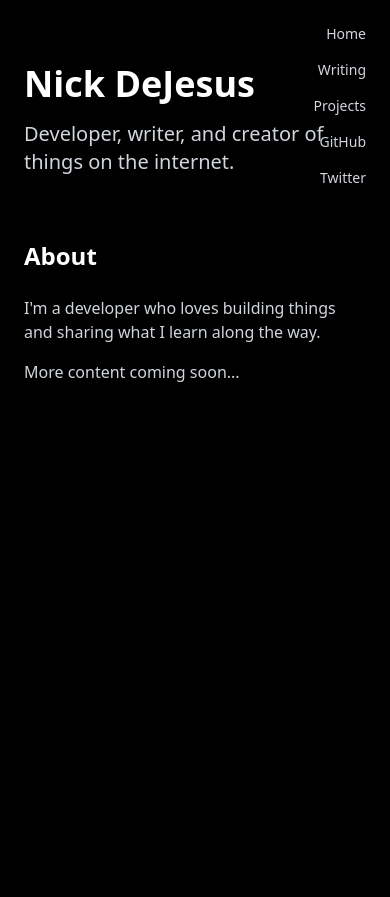
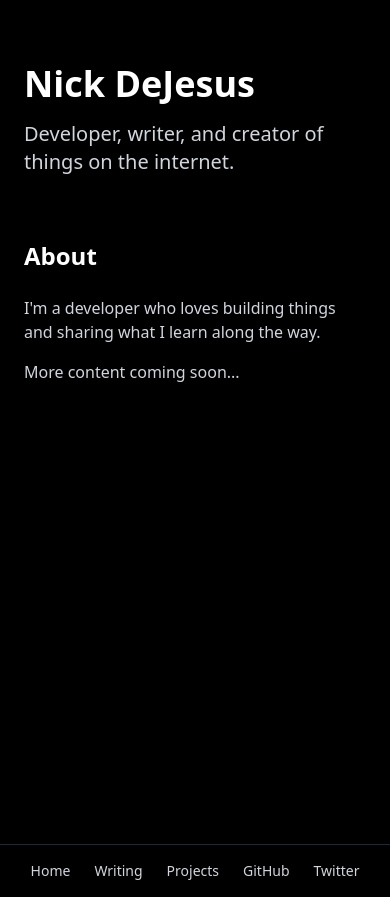
Before and after one commit to dayhaysoos/dayhaysoos.com, a Next.js app: page / in a window 390 px wide. Before the commit the page ends 844 px from the top, so only its background shows below. Built offline with nearby package versions, Linux system fonts and the light colour scheme.

Commit message:
updated for mobile

```diff
--- a/app/layout.tsx
+++ b/app/layout.tsx
@@ -17,34 +17,31 @@ export default function RootLayout({
   return (
     <html lang="en" className="dark">
       <body className="font-sans bg-black text-white min-h-screen antialiased">
-        <nav className="fixed top-0 right-0 p-6 z-50">
+        {/* Desktop nav: fixed top-right */}
+        <nav className="hidden md:block fixed top-0 right-0 p-6 z-50">
           <div className="flex flex-col gap-4 text-right">
-            <Link href="/" className="text-gray-300 hover:text-white transition-colors text-sm">
-              Home
-            </Link>
-            <Link href="/writing" className="text-gray-300 hover:text-white transition-colors text-sm">
-              Writing
-            </Link>
-            <Link href="/projects" className="text-gray-300 hover:text-white transition-colors text-sm">
-              Projects
-            </Link>
-            <Link
-              href="https://github.com/dayhaysoos"
-              target="_blank"
-              className="text-gray-300 hover:text-white transition-colors text-sm"
-            >
-              GitHub
-            </Link>
-            <Link
-              href="https://twitter.com/dayhaysoos"
-              target="_blank"
-              className="text-gray-300 hover:text-white transition-colors text-sm"
-            >
-              Twitter
-            </Link>
+            <Link href="/" className="text-gray-300 hover:text-white transition-colors text-sm">Home</Link>
+            <Link href="/writing" className="text-gray-300 hover:text-white transition-colors text-sm">Writing</Link>
+            <Link href="/projects" className="text-gray-300 hover:text-white transition-colors text-sm">Projects</Link>
+            <Link href="https://github.com/dayhaysoos" target="_blank" className="text-gray-300 hover:text-white transition-colors text-sm">GitHub</Link>
+            <Link href="https://twitter.com/dayhaysoos" target="_blank" className="text-gray-300 hover:text-white transition-colors text-sm">Twitter</Link>
           </div>
         </nav>
-        {children}
+
+        {/* Page content + mobile footer nav */}
+        <div className="min-h-screen flex flex-col">
+          <div className="flex-1">{children}</div>
+          {/* Mobile nav: footer at the very bottom */}
+          <nav className="md:hidden border-t border-gray-800">
+            <div className="flex items-center justify-center gap-6 p-4 text-sm">
+              <Link href="/" className="text-gray-300 hover:text-white transition-colors">Home</Link>
+              <Link href="/writing" className="text-gray-300 hover:text-white transition-colors">Writing</Link>
+              <Link href="/projects" className="text-gray-300 hover:text-white transition-colors">Projects</Link>
+              <Link href="https://github.com/dayhaysoos" target="_blank" className="text-gray-300 hover:text-white transition-colors">GitHub</Link>
+              <Link href="https://twitter.com/dayhaysoos" target="_blank" className="text-gray-300 hover:text-white transition-colors">Twitter</Link>
+            </div>
+          </nav>
+        </div>
       </body>
     </html>
   )
```
